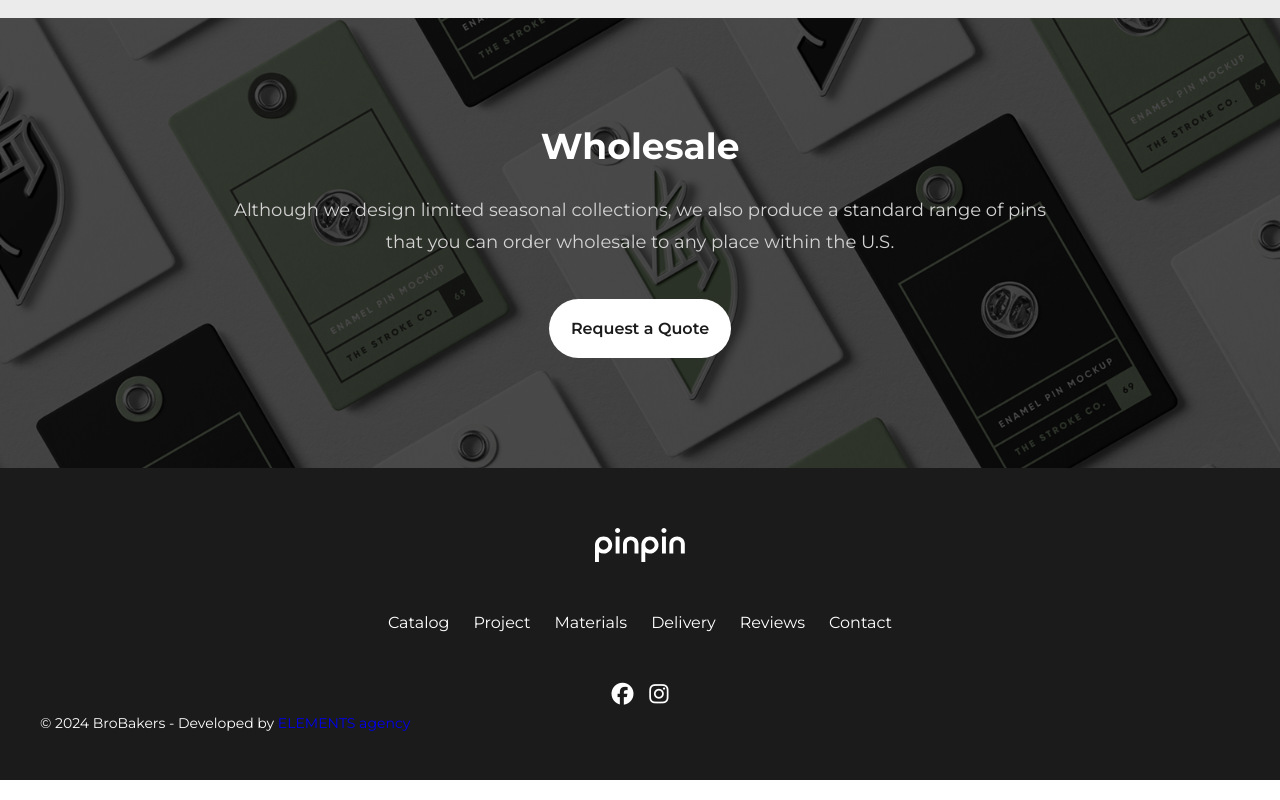
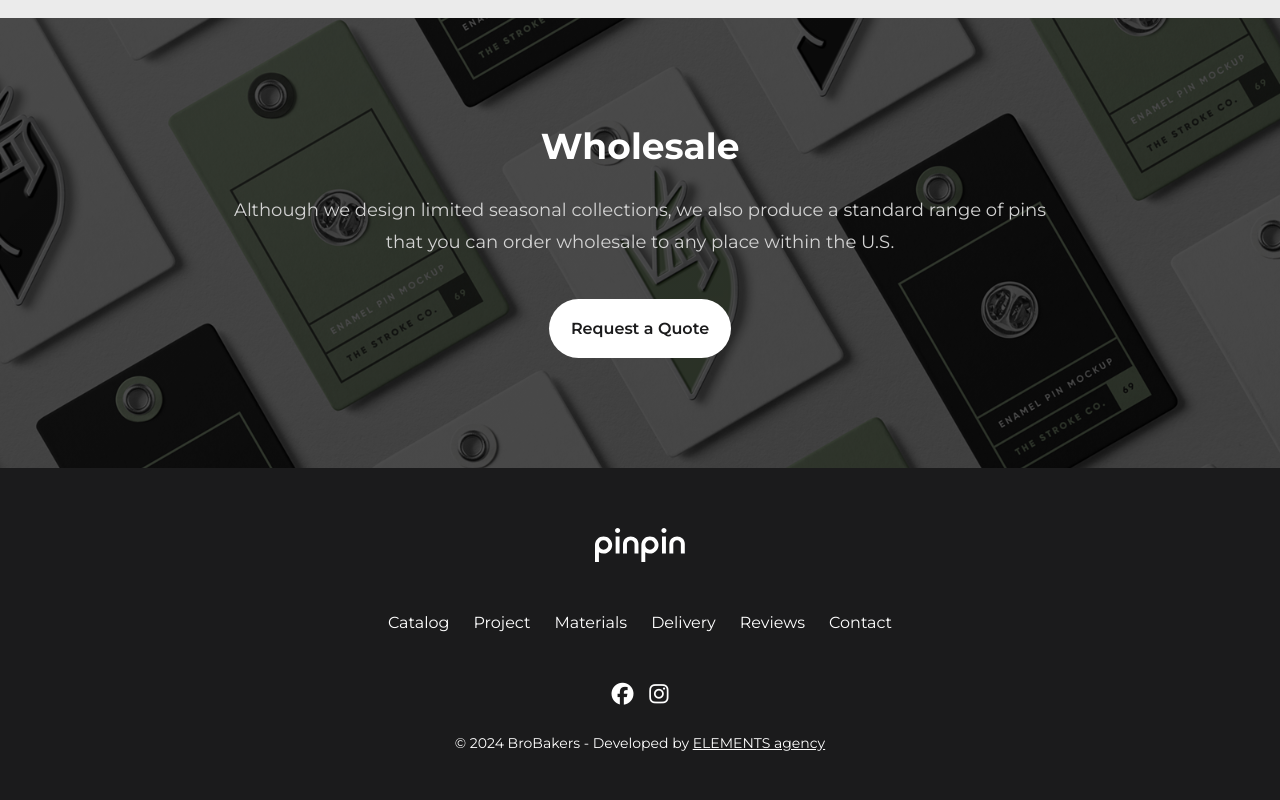
Before and after one commit to elementsagency/pinpin, a plain HTML site: page index.html in a window 1280 px wide. Shown: the part 5440-6240 px from the top of the page. Drawn offline with nearby package versions, Linux system fonts and the light colour scheme.

Commit message:
Update styles.css

```diff
--- a/styles.css
+++ b/styles.css
@@ -1199,5 +1199,15 @@ form div:last-child{
     font-size: 22px;
     margin: 5px;
 }
+.dev-link{
+	font-size: 14px;
+	color: #fff;
+	text-align: center;
+	margin-top: 20px;
+}
+.dev-link a{
+	color: #fff;
+	text-decoration: underline;
+}
 
 /* footer */
```
